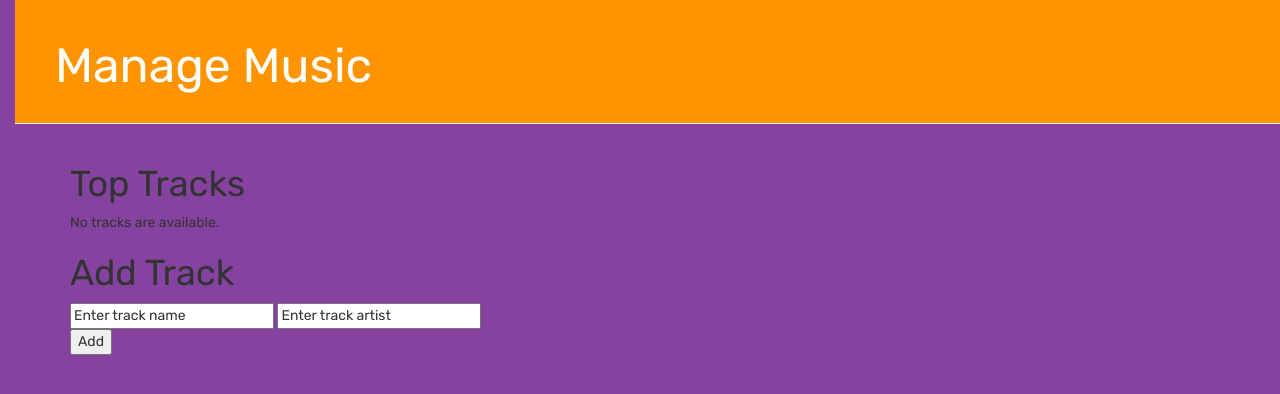
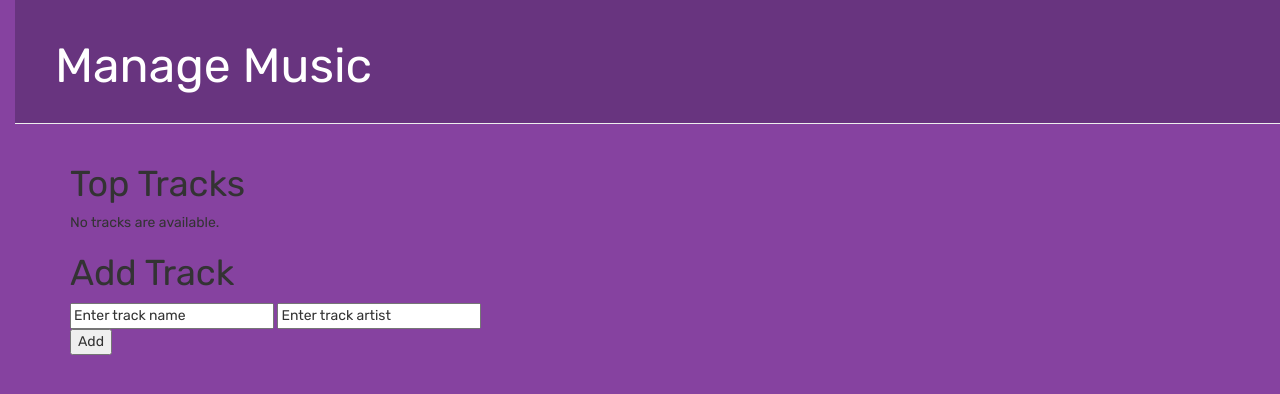
Before and after one commit to lzbrooks/track-scraper, a Django app: template manage_music/templates/manage_music/index.html in a window 1280 px wide. Shown: the top 394 px of the page. Run offline with Django 3.2, Linux system fonts and the light colour scheme; the template is opened without the code that fills it, so the values that code supplies are empty; some libraries are stand-ins or nearby versions.

Commit message:
fixed header

```diff
--- a/manage_music/static/manage_music/style.css
+++ b/manage_music/static/manage_music/style.css
@@ -15,7 +15,7 @@ body {
 }
 
 .page-header {
-    background-color: #ff9400;
+    background-color: #68347f;
     margin-top: 0;
     padding: 20px 20px 20px 40px;
 }
```
